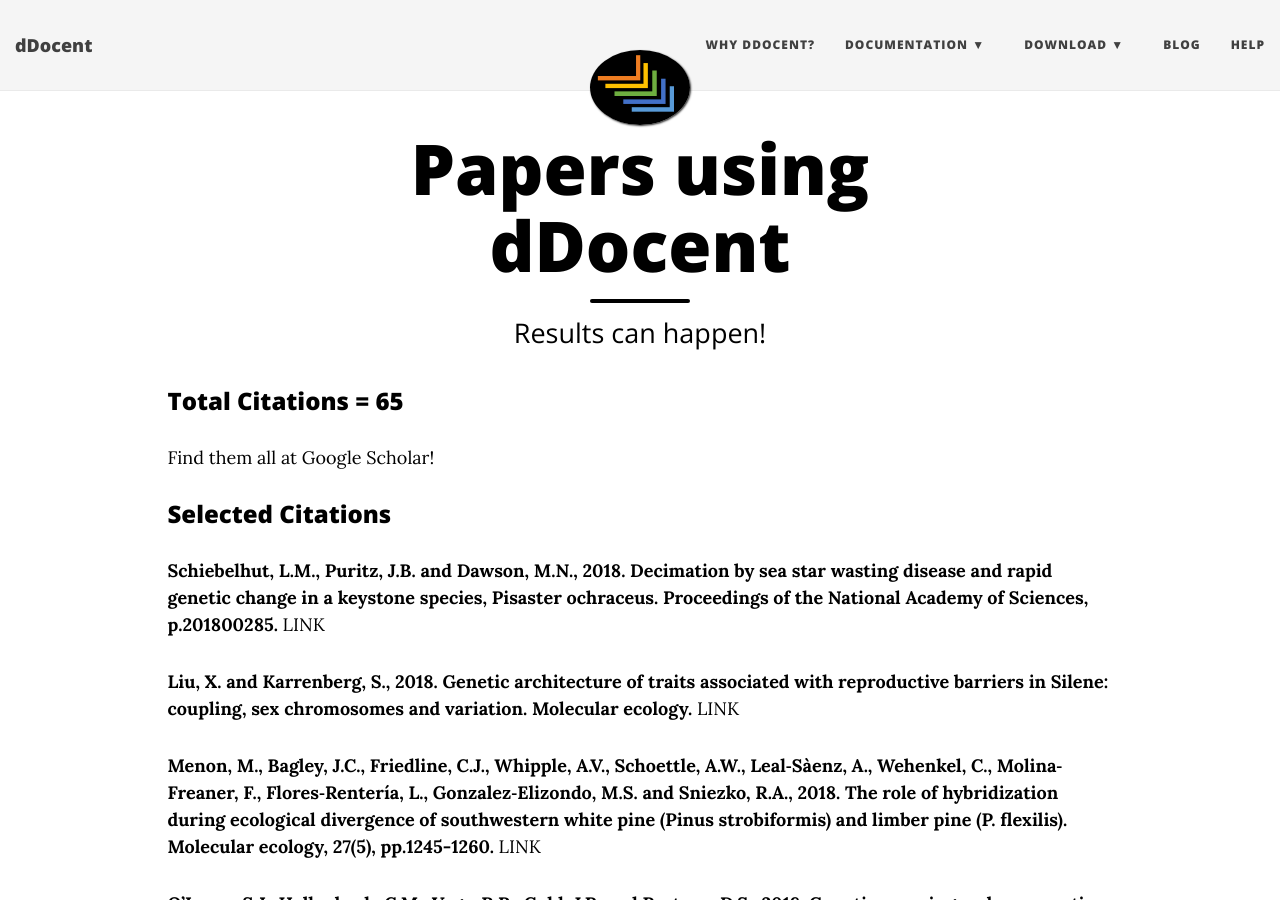
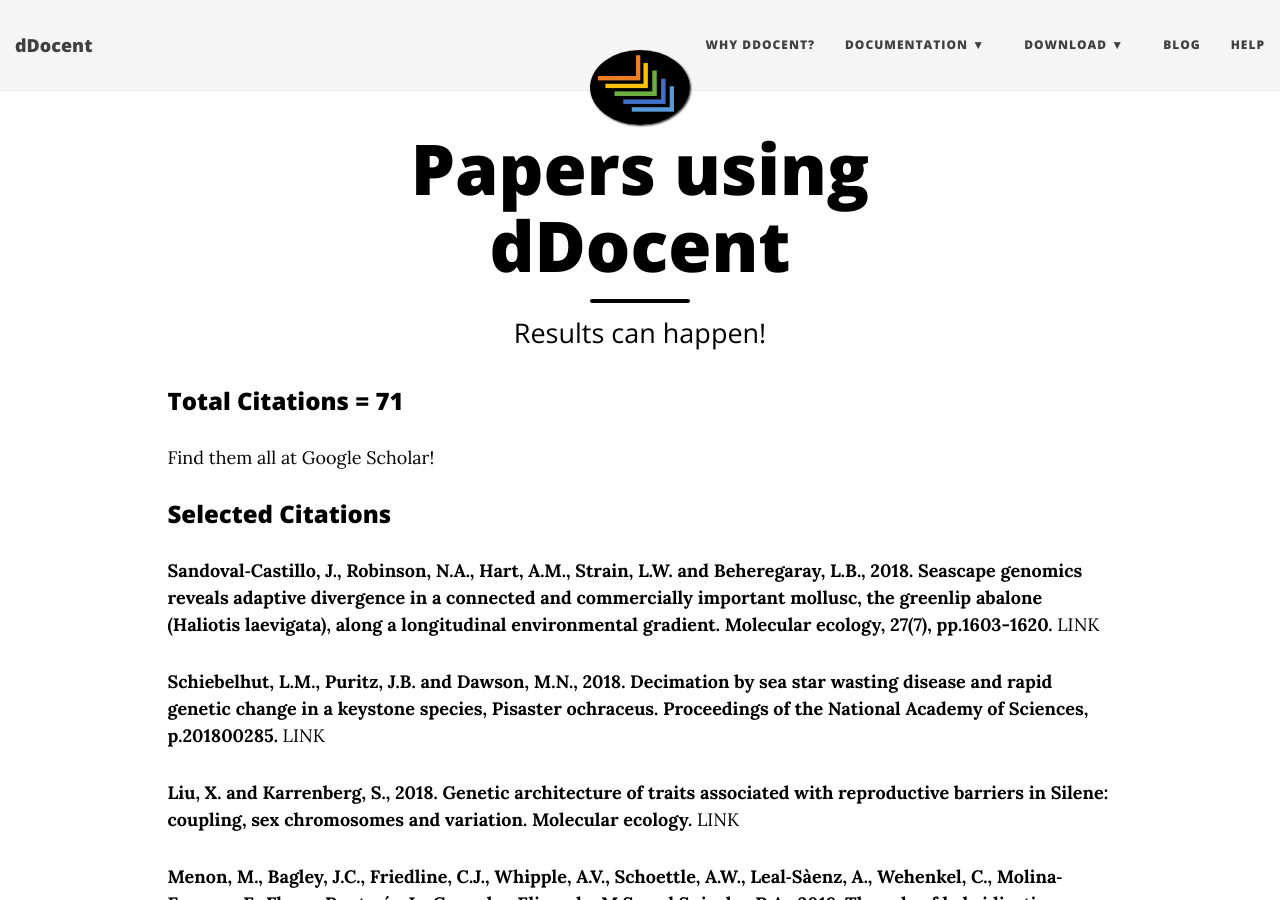
Before and after one commit to jpuritz/dDocent, a Jekyll site: the page built from using.md, in a window 1280 px wide and 900 px high. Built offline with Jekyll 4.4.1, drawn with Linux system fonts in a browser that asks for light colours; nearby versions of some CDN libraries.

Commit message:
Update using.md

```diff
--- a/using.md
+++ b/using.md
@@ -4,11 +4,13 @@
 subtitle: Results can happen!
 ---
 
-### Total Citations = 65
+### Total Citations = 71
 
 Find them all at [Google Scholar](https://scholar.google.com/scholar?cites=14803244071106482641&as_sdt=5,40&sciodt=0,40&hl=en)!
 
 ### Selected Citations
+
+**Sandoval‐Castillo, J., Robinson, N.A., Hart, A.M., Strain, L.W. and Beheregaray, L.B., 2018. Seascape genomics reveals adaptive divergence in a connected and commercially important mollusc, the greenlip abalone (Haliotis laevigata), along a longitudinal environmental gradient. Molecular ecology, 27(7), pp.1603-1620.** [LINK](https://onlinelibrary.wiley.com/doi/abs/10.1111/mec.14526)
 
 **Schiebelhut, L.M., Puritz, J.B. and Dawson, M.N., 2018. Decimation by sea star wasting disease and rapid genetic change in a keystone species, Pisaster ochraceus. Proceedings of the National Academy of Sciences, p.201800285.** [LINK](../../PNAS.pdf)
 
```
